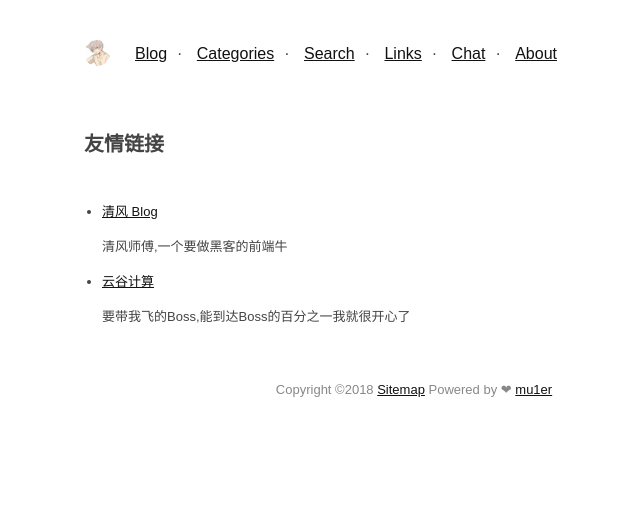
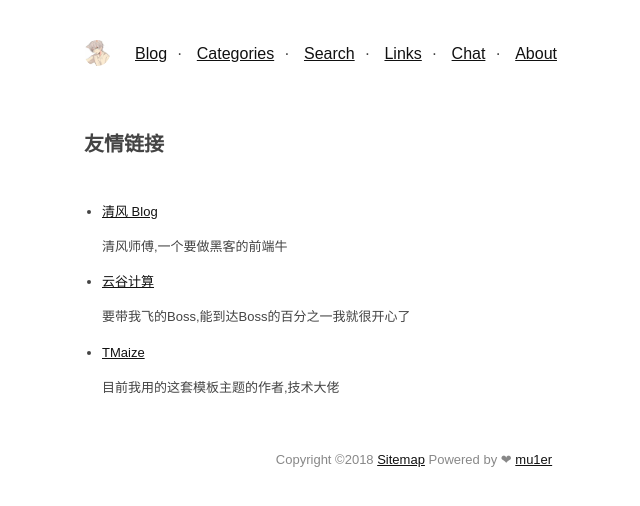
Before and after one commit to mu1er/mu1er.github.io, a Jekyll site: the page built from pages/links.md, in a window 1280 px wide. Shown: the top 506 px of the page, without its empty margins (226-866 px from the left). Built offline with Jekyll 4.4.1, drawn with Linux system fonts in a browser that asks for light colours; some of the changed lines change nothing that is shown.

Commit message:
Update links.json

```diff
--- a/_data/links.json
+++ b/_data/links.json
@@ -1,4 +1,5 @@
 [
-{"title":"清风师傅","content":"清风 Blog","url":"http://www.wanshepi.cn","desc":"清风师傅,一个要做黑客的前端牛","img":""},
-{"title":"云谷计算","content":"云谷计算","url":"http://us.ygjs.tech/","desc":"要带我飞的Boss,能到达Boss的百分之一我就很开心了","img":""}
+{"title":"清枫师傅","content":"清风 Blog","url":"http://www.wanshepi.cn","desc":"清风师傅,一个要做黑客的前端牛","img":""},
+{"title":"云谷计算","content":"云谷计算","url":"http://47.89.254.15/","desc":"要带我飞的Boss,能到达Boss的百分之一我就很开心了","img":""},
+{"title":"TMaize","content":"TMaize","url":"http://blog.tmaize.net/","desc":"目前我用的这套模板主题的作者,技术大佬","img":""}
 ]
```
